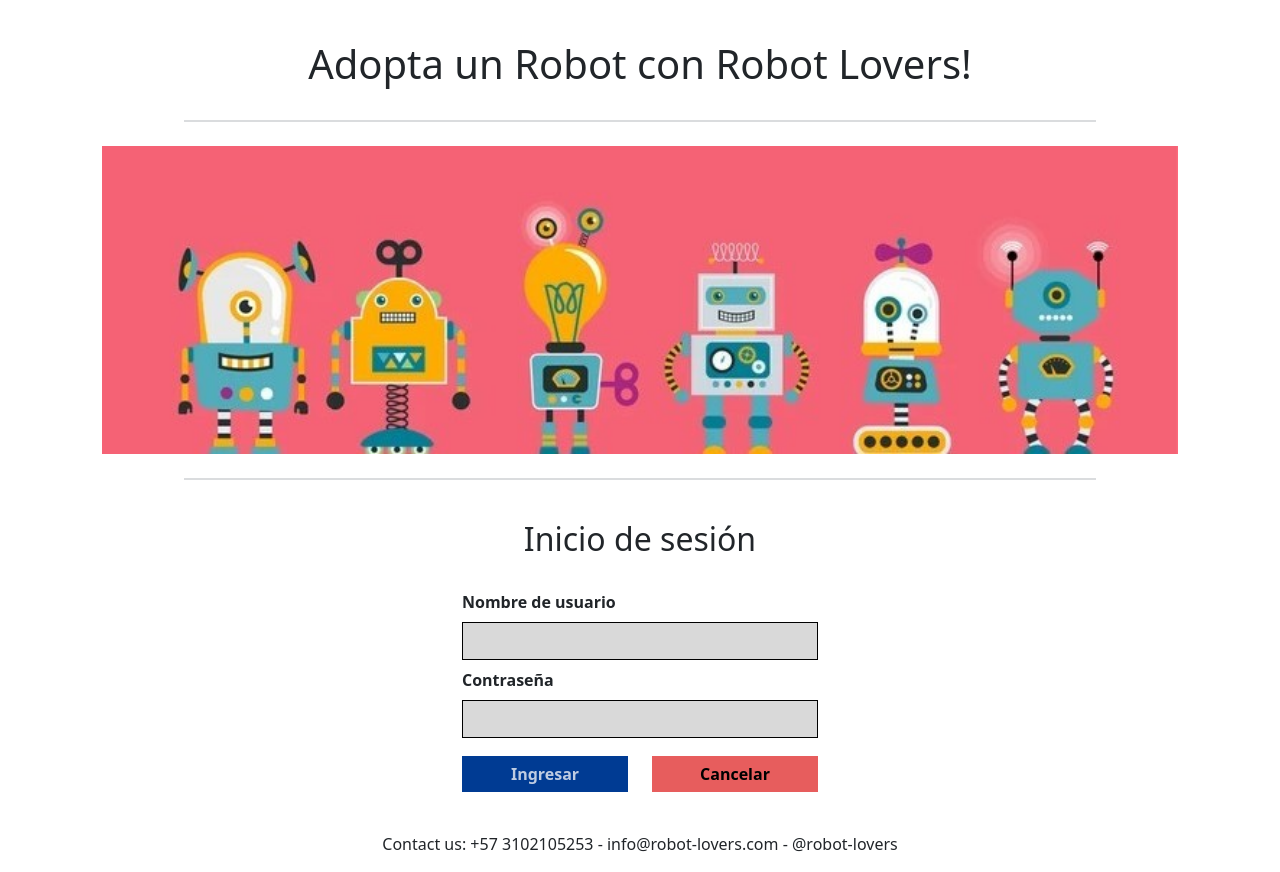
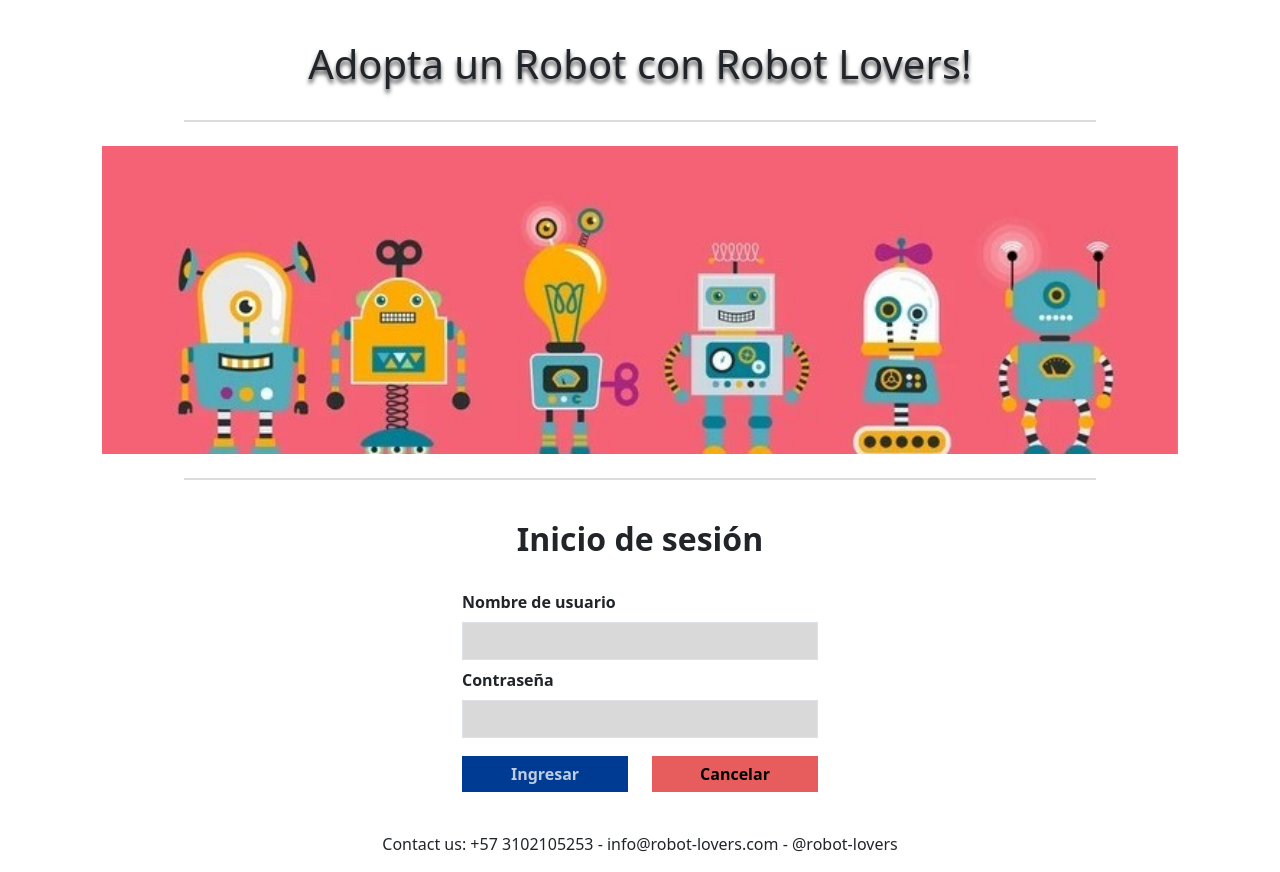
Before and after one commit to c4ts0up/ISIS2603-Parcial1, a React (Create React App) app in the folder my_app/: page / in a window 1280 px wide. Built offline with nearby package versions, Linux system fonts and the light colour scheme.

Commit message:
[WIP] Diseño auth

```diff
--- a/my_app/src/components/Authentication.js
+++ b/my_app/src/components/Authentication.js
@@ -53,7 +53,7 @@ export function Authentication() {
 
             <Container>
                 <Row className={"mt-3 mb-4"}>
-                    <h2 className={"text-center"}>Inicio de sesión</h2>
+                    <h2 className={"text-center fw-bold"}>Inicio de sesión</h2>
                 </Row>
                 <Row className={"justify-content-center"}>
                     <Col md={4}>
--- a/my_app/src/components/TopBanner.js
+++ b/my_app/src/components/TopBanner.js
@@ -1,11 +1,12 @@
 import banner from "../banner.jpg";
 import {Row} from "react-bootstrap";
+import "../index.css";
 
 export default function TopBanner() {
     return (
         <>
             <Row align="center">
-                <h1 className={"title"}>Adopta un Robot con Robot Lovers!</h1>
+                <h1 className={"title text-shadow"}>Adopta un Robot con Robot Lovers!</h1>
                 <hr className="my-4 border border-secondary upper-break"/>
                 <img className="banner-img" src={banner} alt="banner"/>
                 <hr className="my-4 border border-secondary lower-break"/>
--- a/my_app/src/index.css
+++ b/my_app/src/index.css
@@ -73,8 +73,6 @@ code {
   margin: 0 auto;
   background-color: #d9d9d9 !important;
   border-radius: 0 !important;
-  border-color: #000000 !important;
-  border-width: 1 !important;
 }
 
 .auth-login-button {
@@ -94,3 +92,7 @@ code {
   border-radius: 0 !important;
   margin-top: 10px !important;
 }
+
+.text-shadow {
+  text-shadow: 0 4px 4px rgba(0, 0, 0, 0.7);
+}
```
